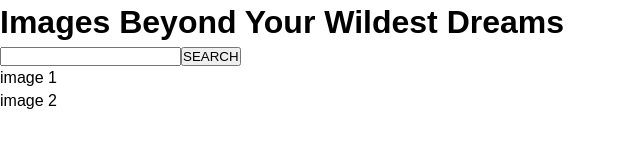
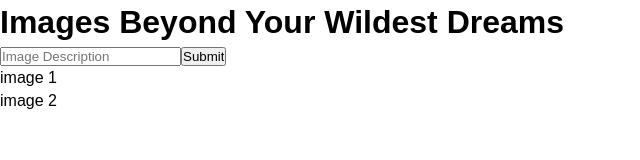
Before and after one commit to qfarenwald/final-countdown, a Vue app: page / in a window 1280 px wide. Shown: the top 160 px of the page, without its empty margins (0-640 px from the left). Built offline with nearby package versions, Linux system fonts and the light colour scheme.

Commit message:
Add info to inputs and grabSearch method

```diff
--- a/src/components/Search.vue
+++ b/src/components/Search.vue
@@ -1,13 +1,25 @@
 <template>
   <div>
-    <input />
-    <button>SEARCH</button>
+    <form @submit="grabSearch">
+      <input type="text" v-model="search" name="search" placeholder="Image Description" />
+      <input type="submit" value="Submit" class="btn" />
+    </form>
   </div>
 </template>
 
 <script>
 export default {
-  name: "Search"
+  name: "Search",
+  data() {
+    return {
+      search: ''
+    }
+  },
+  methods: {
+    grabSearch() {
+
+    }
+  }
 }
 </script>
 
```
